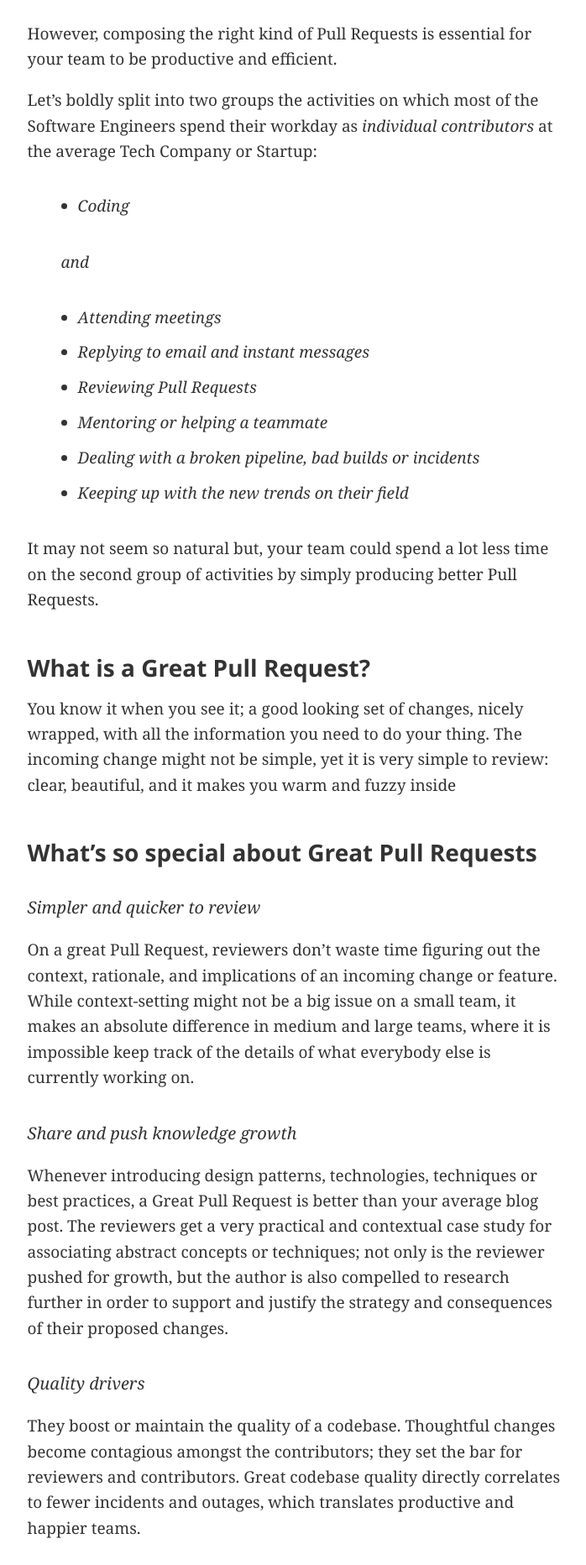
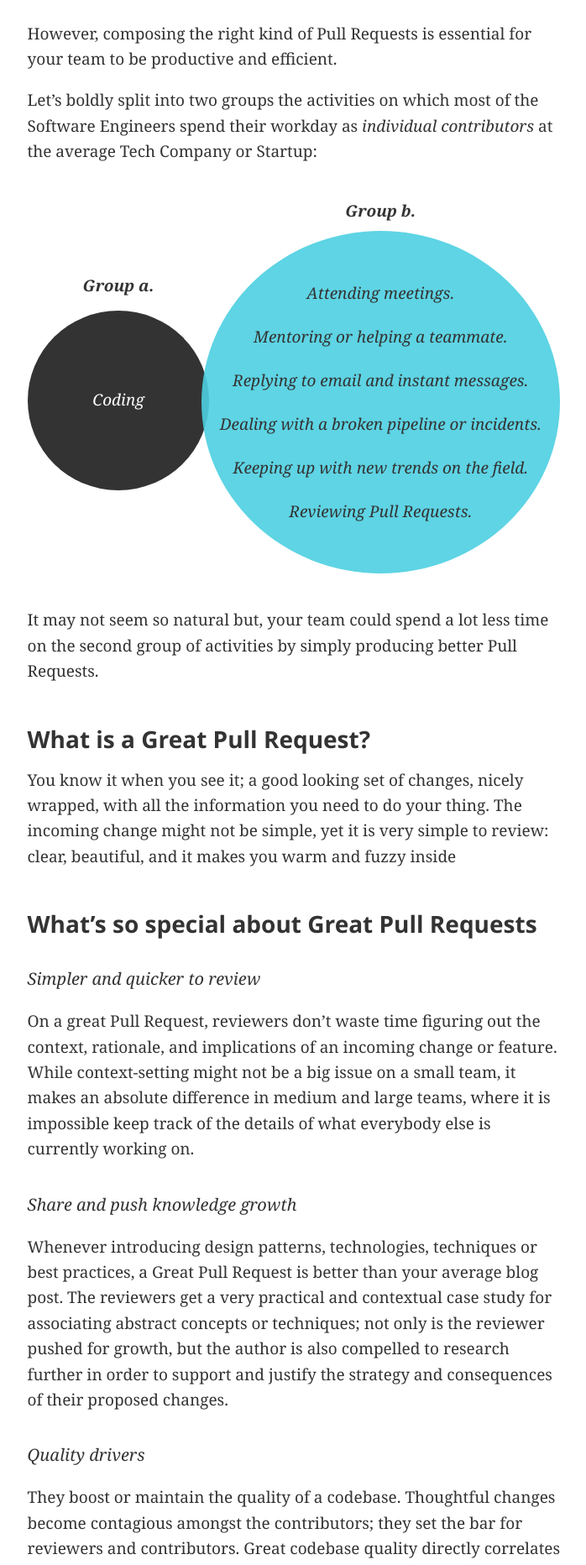
Before and after one commit to fabianuribe/fabianuribe.github.io, a Jekyll site: the page built from _posts/2018-10-21-Great-Pull-Requests.markdown, in a window 1280 px wide. Shown: the part 697-2561 px from the top of the page at 84% size, without its empty margins (290-988 px from the left). Built offline with Jekyll 4.4.1, drawn with Linux system fonts in a browser that asks for light colours; some web fonts are replaced; some of the changed lines change nothing that is shown.

Commit message:
Use diagram instead of regular list for full width on activity groups section

```diff
--- a/_posts/2018-10-21-Great-Pull-Requests.markdown
+++ b/_posts/2018-10-21-Great-Pull-Requests.markdown
@@ -13,16 +13,67 @@ However, composing the right kind of Pull Requests is essential for your team to
 
 Let's boldly split into two groups the activities on which most of the Software Engineers spend their workday as *individual contributors* at the average Tech Company or Startup:
 
->   - *Coding*
+<style>
+    .diagram ul {
+        display: block;
+        font-style: italic;
+        margin: 20px 0;
+    }
+    .group-heading {
+        font-weight: bold;
+        display: block;
+    }
 
-> *and*
-
->   - *Attending meetings*
->   - *Replying to email and instant messages*
->   - *Reviewing Pull Requests*
->   - *Mentoring or helping a teammate*
->   - *Dealing with a broken pipeline, bad builds or incidents*
->   - *Keeping up with the new trends on their field*
+    @media (min-width: 663px) {
+        .diagram {
+            text-align: center;
+            margin-bottom: 40px;
+            margin-top: 80px;
+        }
+        .diagram ul {
+            position: relative;
+            list-style: none;
+            border-radius: 50%;
+            display: inline-block;
+        }
+        .diagram ul.group-a {
+            background: #333;
+            color: #fff;
+            padding: 86px 77px;
+            margin-top: 95px;
+            margin-right: -14px;
+            vertical-align: top;
+        }
+        .diagram ul.group-b {
+            background: rgba(77, 208, 225, .9);
+            padding: 48px 22px;
+            margin: 0;
+            line-height: 52px;
+        }
+        .group-heading {
+            position: absolute;
+            top: -50px;
+            color: #333;
+            width: 100%;
+            left: 0;
+        }
+    }
+</style>
+<div class="diagram">
+    <ul class="group-a">
+        <li class="group-heading">Group a.</li>
+        <li>Coding</li>
+    </ul>
+    <ul class="group-b">
+        <li class="group-heading">Group b.</li>
+        <li>Attending meetings.</li>
+        <li>Mentoring or helping a teammate.</li>
+        <li>Replying to email and instant messages.</li>
+        <li>Dealing with a broken pipeline or incidents.</li>
+        <li>Keeping up with new trends on the field.</li>
+        <li>Reviewing Pull Requests.</li>
+    </ul>
+</div>
 
 It may not seem so natural but, your team could spend a lot less time on the second group of activities by simply producing better Pull Requests.
 
```
